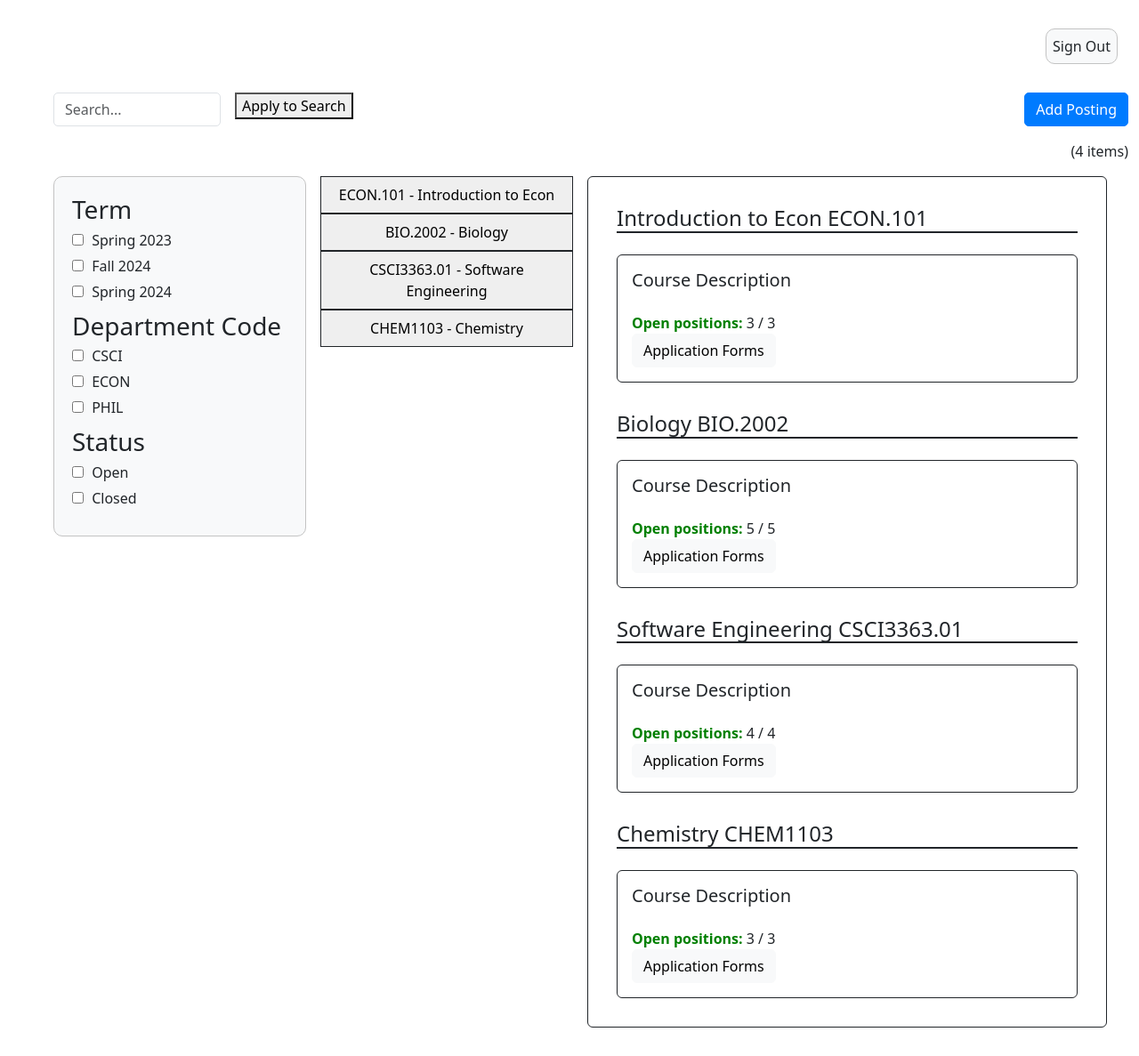
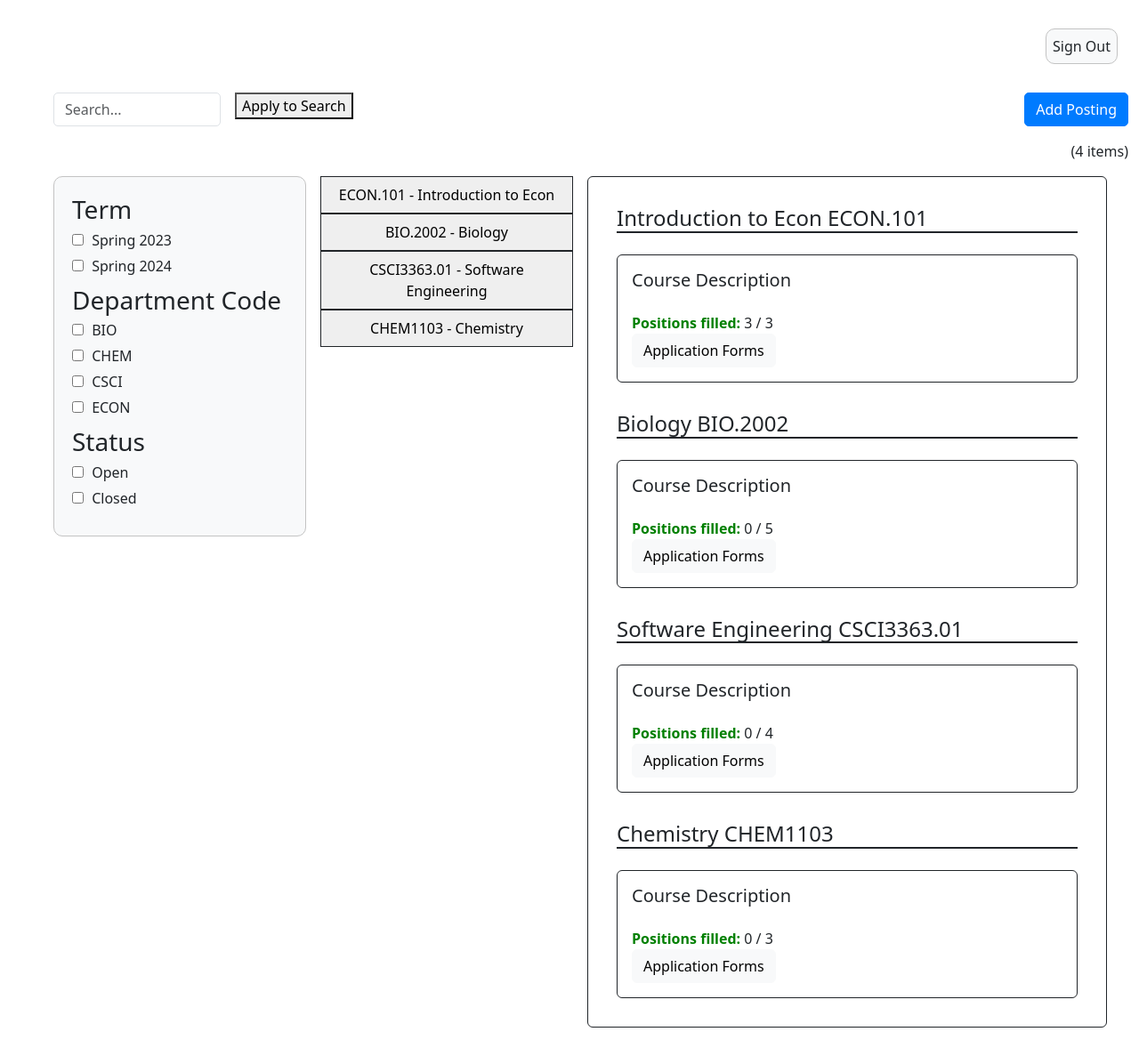
Before and after one commit to CSCI3356Spring2023/TechSupport, a Django app: page /instructor_summary/ in a window 1280 px wide. Shown: the whole page at 89% size. Run offline with Django 4.2, Linux system fonts and the light colour scheme; data comes from the database, SQL or seed files in the repository; both versions use the stored data as it was after the commit.

Commit message:
updated instructorsummary html

```diff
--- a/TA/instructorSummary/views.py
+++ b/TA/instructorSummary/views.py
@@ -69,5 +69,7 @@ def instructor_summary_view(response):
     context = {'course_objects': course_objects,
                'course_count': course_count,
                'application_objects': applications,
-               'applied_filters': applied_filters}
+               'applied_filters': applied_filters,
+               'term_keys': term_keys,
+               'dept_keys': dept_keys}
     return render(response, "instructorSummary.html", context)
--- a/TA/templates/instructorSummary.html
+++ b/TA/templates/instructorSummary.html
@@ -55,37 +55,19 @@
                         <div class="filter-box">
                           <div class="filter-group">
                             <h3>Term</h3>
-                            <label>
-                              <input type="checkbox" name="term" value="Spring 2023"/>
-                              Spring 2023
-                            </label>
-
-                            <label>
-                              <input type="checkbox" name="term" value="Fall 2024"/>
-                              Fall 2024
-                            </label>
-
-                            <label>
-                             <input type="checkbox" name="term" value="Spring 2024"/>
-                             Spring 2024
-                           </label>
+                            {% for term in term_keys %}
+                              <label>
+                                <input type="checkbox" name="term" value="{{ term }}" /> {{ term }}
+                              </label>
+                            {% endfor %}
                           </div>
                           <div class="filter-group">
                             <h3>Department Code</h3>
-                            <label>
-                              <input type="checkbox" name="dept-code" value="CSCI"/>
-                              CSCI
-                            </label>
-
-                            <label>
-                              <input type="checkbox" name="dept-code" value="ECON"/>
-                              ECON
-                            </label>
-
-                            <label>
-                              <input type="checkbox" name="color" value="PHIL"/>
-                              PHIL
-                            </label>
+                            {% for dept in dept_keys %}
+                              <label>
+                                <input type="checkbox" name="dept-code" value="{{ dept }}" /> {{ dept }}
+                              </label>
+                            {% endfor %}
                           </div>
                           <div class="filter-group">
                             <h3>Status</h3>
@@ -119,7 +101,7 @@
                             <div class="border border-1 border-dark rounded p-3 mt-4">
                                 <h5>Course Description</h5>
                                 <div>{{ course.course_description }}</div>
-                                <div class="mt-4"><strong style="color: green;">Open positions:</strong> {{ course.num_ta_needed }} / {{ course.num_ta_needed}}</div>
+                                <div class="mt-4"><strong style="color: green;">Positions filled:</strong> {{ course.curr_num_ta }} / {{ course.num_ta_needed}}</div>
                                 <button class="btn btn-light">Application Forms</button>
                                 <div></div>
                                 {% for application in application_objects %}
```
Also changed, not shown: TA/db.sqlite3.
